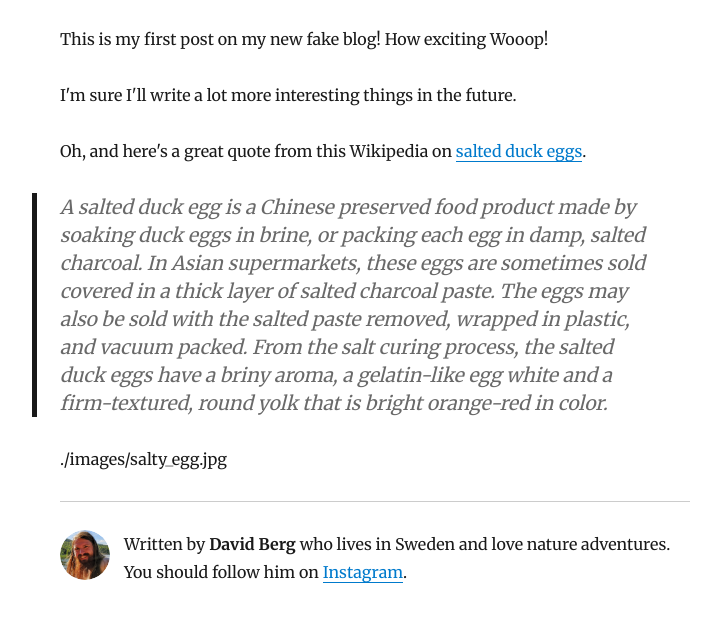
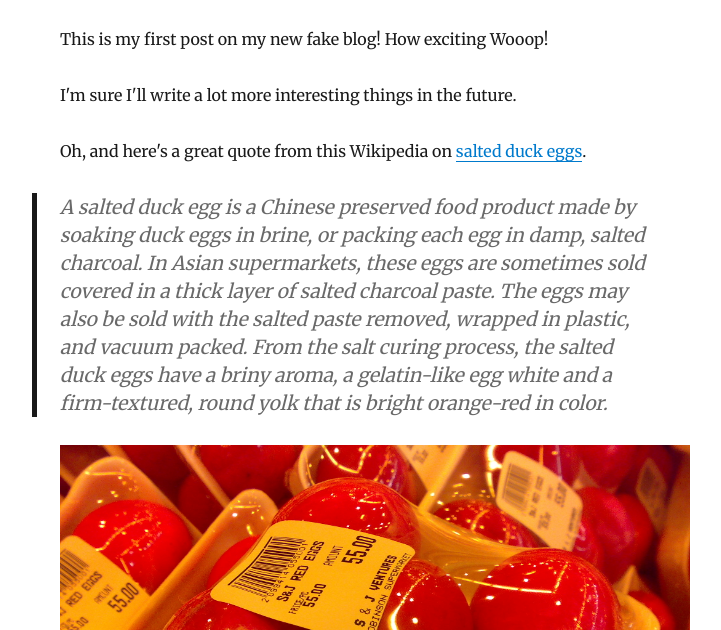
Before and after one commit to david-nossebro/blog, a Gatsby site: page /2020-03-20-helloworld/ in a window 1280 px wide. Shown: the part 170-800 px from the top of the page, without its empty margins (265-986 px from the left). Built offline with nearby package versions, Linux system fonts and the light colour scheme; Gatsby itself is replaced by a stand-in of ours; some packages are replaced by stand-ins of ours.

Commit message:
Move blog related images to a /content/blog/images

```diff
--- a/content/blog/2020-03-20-helloworld.md
+++ b/content/blog/2020-03-20-helloworld.md
@@ -15,4 +15,4 @@ Oh, and here's a great quote from this Wikipedia on [salted duck eggs](http://en
 > salted duck eggs have a briny aroma, a gelatin-like egg white and a
 > firm-textured, round yolk that is bright orange-red in color.
 
-./images/salty_egg.jpg
+![Chinese Salty Egg](./images/salty_egg.jpg)
```
